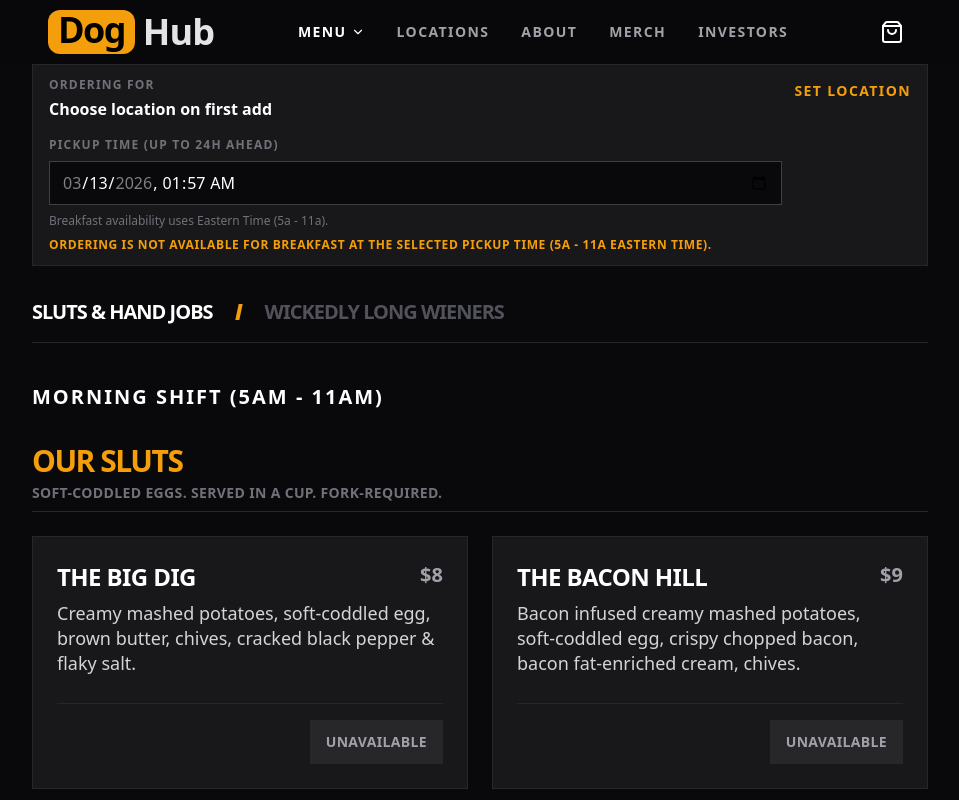
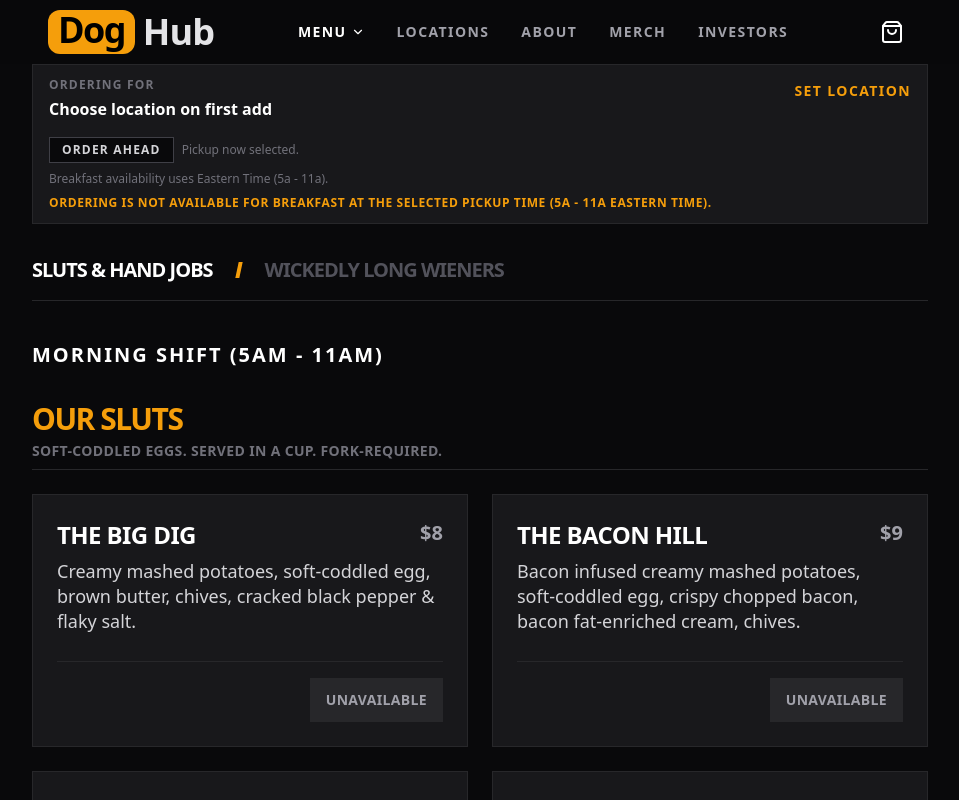
Before and after one commit to CAJustise/doghub-website, a React (Vite) app: page / in a window 1280 px wide. Both pictures are taken after a click on the button "MENU". Shown: the top 800 px of the page, without its empty margins (160-1119 px from the left). Built offline with nearby package versions, Linux system fonts and the light colour scheme.

Commit message:
Make pickup-now default and gate datetime to order-ahead

```diff
--- a/src/App.jsx
+++ b/src/App.jsx
@@ -883,6 +883,8 @@ const CartView = ({
   onDecrementItem,
   onNavigate,
   selectedLocation,
+  isOrderAheadEnabled,
+  onToggleOrderAhead,
   pickupAtValue,
   pickupMinValue,
   pickupMaxValue,
@@ -915,6 +917,23 @@ const CartView = ({
               {selectedLocation ? selectedLocation.area : 'Not selected yet'}
             </p>
             <div className="mt-4">
+              <div className="flex flex-wrap items-center gap-2">
+                <button
+                  onClick={onToggleOrderAhead}
+                  className={`px-3 py-1 text-xs font-black uppercase tracking-widest border transition-colors ${
+                    isOrderAheadEnabled
+                      ? 'bg-amber-500 text-black border-amber-500 hover:bg-amber-400'
+                      : 'bg-zinc-950 text-zinc-300 border-zinc-700 hover:border-amber-500 hover:text-white'
+                  }`}
+                >
+                  {isOrderAheadEnabled ? 'Order Ahead On' : 'Order Ahead'}
+                </button>
+                <p className="text-zinc-500 text-xs">
+                  {isOrderAheadEnabled ? 'Choose a pickup time up to 24 hours ahead.' : 'Pickup now selected.'}
+                </p>
+              </div>
+              {isOrderAheadEnabled && (
+                <div className="mt-3">
                   <label className="block text-zinc-500 text-xs font-bold uppercase tracking-widest mb-2">
                     Pickup Time (Up To 24h Ahead)
                   </label>
@@ -926,6 +945,8 @@ const CartView = ({
                     onChange={(event) => onPickupTimeChange(event.target.value)}
                     className="w-full bg-zinc-950 border border-zinc-700 text-white px-3 py-2 focus:outline-none focus:border-amber-500"
                   />
+                </div>
+              )}
               {pickupTimeError && <p className="text-red-400 text-xs mt-2">{pickupTimeError}</p>}
             </div>
           </div>
@@ -1047,6 +1068,8 @@ const MenuList = ({
   activeCategory,
   setActiveCategory,
   selectedLocation,
+  isOrderAheadEnabled,
+  onToggleOrderAhead,
   pickupAtValue,
   pickupMinValue,
   pickupMaxValue,
@@ -1201,6 +1224,23 @@ const MenuList = ({
               {selectedLocation ? selectedLocation.area : 'Choose location on first add'}
             </p>
             <div className="mt-4">
+              <div className="flex flex-wrap items-center gap-2">
+                <button
+                  onClick={onToggleOrderAhead}
+                  className={`px-3 py-1 text-xs font-black uppercase tracking-widest border transition-colors ${
+                    isOrderAheadEnabled
+                      ? 'bg-amber-500 text-black border-amber-500 hover:bg-amber-400'
+                      : 'bg-zinc-950 text-zinc-300 border-zinc-700 hover:border-amber-500 hover:text-white'
+                  }`}
+                >
+                  {isOrderAheadEnabled ? 'Order Ahead On' : 'Order Ahead'}
+                </button>
+                <p className="text-zinc-500 text-xs">
+                  {isOrderAheadEnabled ? 'Choose a pickup time up to 24 hours ahead.' : 'Pickup now selected.'}
+                </p>
+              </div>
+              {isOrderAheadEnabled && (
+                <div className="mt-3">
                   <label className="block text-zinc-500 text-xs font-bold uppercase tracking-widest mb-2">
                     Pickup Time (Up To 24h Ahead)
                   </label>
@@ -1212,6 +1252,8 @@ const MenuList = ({
                     onChange={(event) => onPickupTimeChange(event.target.value)}
                     className="w-full bg-zinc-950 border border-zinc-700 text-white px-3 py-2 focus:outline-none focus:border-amber-500"
                   />
+                </div>
+              )}
               <p className="text-zinc-500 text-xs mt-2">Breakfast availability uses Eastern Time (5a - 11a).</p>
               {pickupTimeError && <p className="text-red-400 text-xs mt-2">{pickupTimeError}</p>}
               {activeCategory === 'breakfast' && !isBreakfastAvailableForPickup && (
@@ -2025,6 +2067,7 @@ const DogHub = () => {
   const [pendingCartItem, setPendingCartItem] = useState(null);
   const [isResolvingClosestLocation, setIsResolvingClosestLocation] = useState(false);
   const [locationPickerError, setLocationPickerError] = useState('');
+  const [isOrderAheadEnabled, setIsOrderAheadEnabled] = useState(false);
   const [pickupAt, setPickupAt] = useState(() => normalizeToMinute(new Date()));
   const [currentTimeMs, setCurrentTimeMs] = useState(() => Date.now());
 
@@ -2032,21 +2075,24 @@ const DogHub = () => {
   const currentTime = normalizeToMinute(new Date(currentTimeMs));
   const normalizedPickupAt = normalizeToMinute(pickupAt);
   const latestPickupTime = new Date(currentTime.getTime() + 24 * 60 * 60 * 1000);
+  const effectivePickupAt = isOrderAheadEnabled ? normalizedPickupAt : currentTime;
   const pickupAtValue = formatDateTimeLocal(normalizedPickupAt);
   const pickupMinValue = formatDateTimeLocal(currentTime);
   const pickupMaxValue = formatDateTimeLocal(latestPickupTime);
   const pickupOutOfRangeError =
-    normalizedPickupAt < currentTime
+    isOrderAheadEnabled
+      ? normalizedPickupAt < currentTime
         ? 'Pickup time cannot be in the past.'
         : normalizedPickupAt > latestPickupTime
           ? 'Pickup time must be within 24 hours.'
+          : ''
       : '';
   const locationClosedAtPickupError =
-    selectedLocation && !isLocationOpenAt(selectedLocation, normalizedPickupAt)
-      ? `${selectedLocation.area} is closed at the selected pickup time.`
+    selectedLocation && !isLocationOpenAt(selectedLocation, effectivePickupAt)
+      ? `${selectedLocation.area} is closed ${isOrderAheadEnabled ? 'at the selected pickup time' : 'right now'}.`
       : '';
   const pickupTimeError = pickupOutOfRangeError || locationClosedAtPickupError;
-  const isBreakfastAvailableForPickup = isBreakfastAvailableAt(normalizedPickupAt);
+  const isBreakfastAvailableForPickup = isBreakfastAvailableAt(effectivePickupAt);
 
   useEffect(() => {
     const handleScroll = () => setScrolled(window.scrollY > 50);
@@ -2099,13 +2145,31 @@ const DogHub = () => {
   const handlePickupTimeChange = (value) => {
     const parsedTime = new Date(value);
     if (Number.isNaN(parsedTime.getTime())) return;
+    setIsOrderAheadEnabled(true);
     setPickupAt(normalizeToMinute(parsedTime));
+  };
+
+  const handleToggleOrderAhead = () => {
+    setIsOrderAheadEnabled((prevEnabled) => {
+      const nextEnabled = !prevEnabled;
+      if (nextEnabled) {
+        const suggestedPickupAt = normalizeToMinute(new Date(currentTime.getTime() + 15 * 60 * 1000));
+        setPickupAt((prevPickupAt) => {
+          const normalizedPrevPickupAt = normalizeToMinute(prevPickupAt);
+          if (normalizedPrevPickupAt < currentTime || normalizedPrevPickupAt > latestPickupTime) {
+            return suggestedPickupAt;
+          }
+          return normalizedPrevPickupAt;
+        });
+      }
+      return nextEnabled;
+    });
   };
 
   const handleLocationSelected = (locationId, options = {}) => {
     const { navigateToMenu = false } = options;
     const chosenLocation = locations.find((location) => location.id === locationId);
-    const chosenLocationIsOpen = chosenLocation ? isLocationOpenAt(chosenLocation, normalizedPickupAt) : false;
+    const chosenLocationIsOpen = chosenLocation ? isLocationOpenAt(chosenLocation, effectivePickupAt) : false;
     const canApplyPendingItem = pendingCartItem ? chosenLocationIsOpen && !pickupOutOfRangeError : true;
 
     setSelectedLocationId(locationId);
@@ -2122,7 +2186,9 @@ const DogHub = () => {
       if (pickupOutOfRangeError) {
         setLocationPickerError(pickupOutOfRangeError);
       } else if (chosenLocation) {
-        setLocationPickerError(`${chosenLocation.area} is closed at the selected pickup time.`);
+        setLocationPickerError(
+          `${chosenLocation.area} is closed ${isOrderAheadEnabled ? 'at the selected pickup time' : 'right now'}.`
+        );
       }
       return;
     }
@@ -2168,8 +2234,10 @@ const DogHub = () => {
       return;
     }
 
-    if (selectedLocation && !isLocationOpenAt(selectedLocation, normalizedPickupAt)) {
-      setLocationPickerError(`${selectedLocation.area} is closed at the selected pickup time.`);
+    if (selectedLocation && !isLocationOpenAt(selectedLocation, effectivePickupAt)) {
+      setLocationPickerError(
+        `${selectedLocation.area} is closed ${isOrderAheadEnabled ? 'at the selected pickup time' : 'right now'}.`
+      );
       setIsLocationPickerOpen(true);
       return;
     }
@@ -2225,6 +2293,8 @@ const DogHub = () => {
             activeCategory={menuSubTab}
             setActiveCategory={setMenuSubTab}
             selectedLocation={selectedLocation}
+            isOrderAheadEnabled={isOrderAheadEnabled}
+            onToggleOrderAhead={handleToggleOrderAhead}
             pickupAtValue={pickupAtValue}
             pickupMinValue={pickupMinValue}
             pickupMaxValue={pickupMaxValue}
@@ -2259,6 +2329,8 @@ const DogHub = () => {
             onDecrementItem={removeOneFromCart}
             onNavigate={navigate}
             selectedLocation={selectedLocation}
+            isOrderAheadEnabled={isOrderAheadEnabled}
+            onToggleOrderAhead={handleToggleOrderAhead}
             pickupAtValue={pickupAtValue}
             pickupMinValue={pickupMinValue}
             pickupMaxValue={pickupMaxValue}
```
Lines whose indentation alone changed are shown as unchanged.
